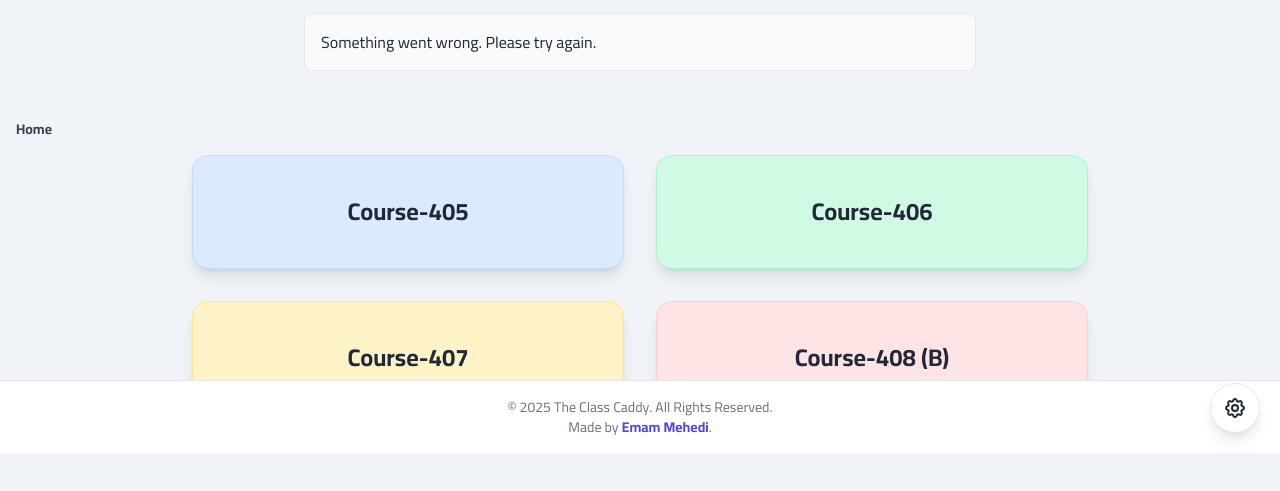
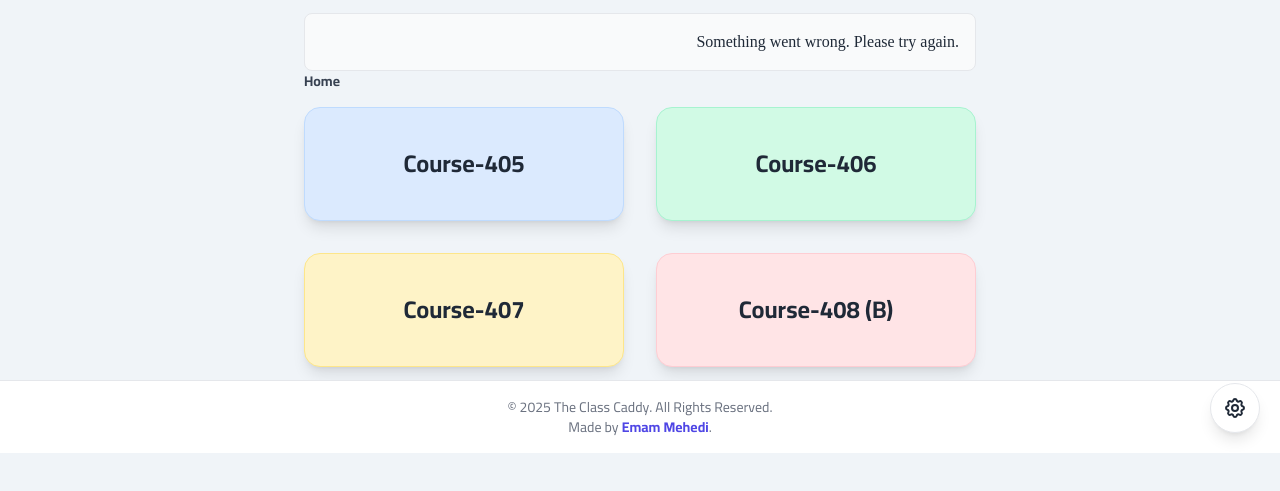
Before and after one commit to emammehedi17/course-405-website, a website: page Project 1/Index.html in a window 1280 px wide. Both pictures are taken after typing "Sample" into the empty fields and a click on the button "Search". Shown: the part 347-838 px from the top of the page. Drawn offline with nearby package versions, Linux system fonts and the light colour scheme; no server answers; a web font is replaced by a local one.

Commit message:
Update Index.html

```diff
--- a/Project 1/Index.html
+++ b/Project 1/Index.html
@@ -512,8 +512,7 @@
 					<input type="text" id="ai-search-input" class="w-full border-2 border-gray-300 rounded-lg p-3" placeholder="e.g., What is 'The Frozen River' about?">
 					<button id="ai-search-btn" class="bg-blue-600 text-white font-bold py-3 px-6 rounded-lg hover:bg-blue-700">Search</button>
 				</div>
-				<div id="ai-answer-box" class="mt-4 p-4 border border-gray-200 rounded-lg bg-gray-50 dark:bg-gray-800 dark:border-gray-700 hidden"></div>
-			</div>
+				<div id="ai-answer-box" class="mt-4 p-4 border border-gray-200 rounded-lg bg-gray-50 dark:bg-gray-800 dark:border-gray-700 hidden arabic-text text-right"></div>
 
             <div class="breadcrumb-container text-sm text-gray-500 mb-4"></div>
 
```
